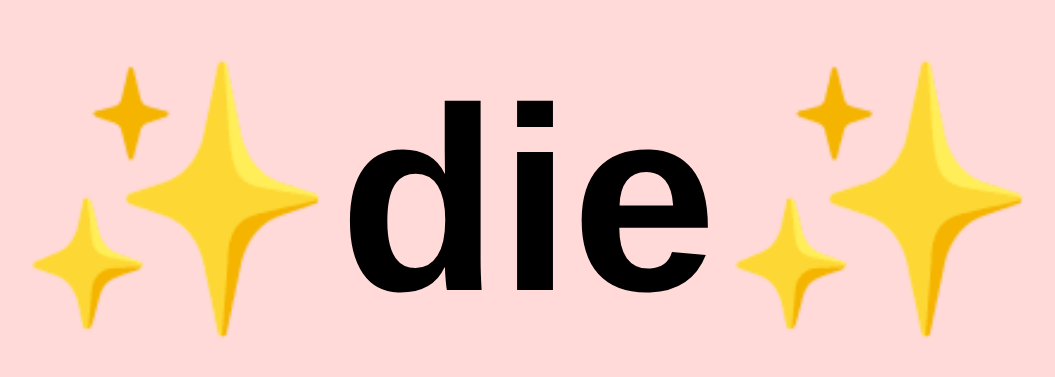
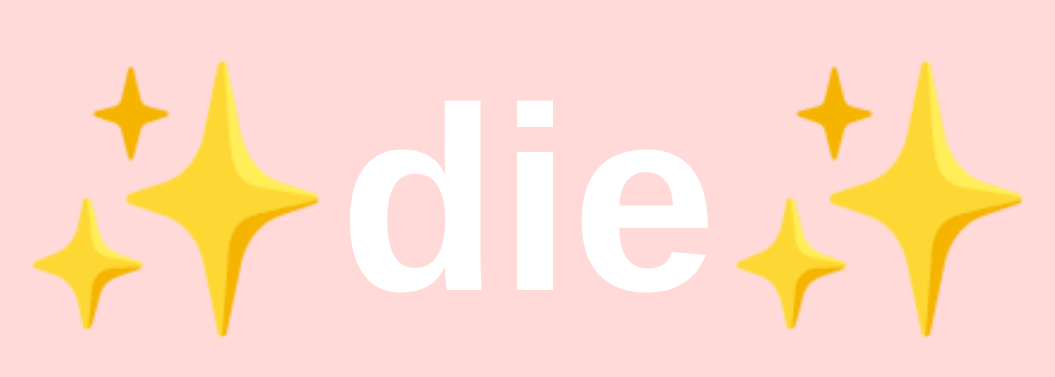
Before and after one commit to maxprobably/idaho_gov, a plain HTML site: page covid-19/index.html in a window 1280 px wide. Shown: the part 127-504 px from the top of the page, without its empty margins (112-1167 px from the left). Drawn offline with Linux system fonts and the light colour scheme.

Commit message:
Update index.html

```diff
--- a/covid-19/index.html
+++ b/covid-19/index.html
@@ -12,7 +12,7 @@
 
 	<body style="background-color:#ffdad8">
 
-		<h1 style="font-size:196pt; font-weight:bold; font-family: Helvetica; text-align:center;">✨die✨</h1>
+		<h1 style="font-size:196pt; font-weight:bold; color:#fff; font-family: Helvetica; text-align:center;">✨die✨</h1>
 
 	</body>
 
```
